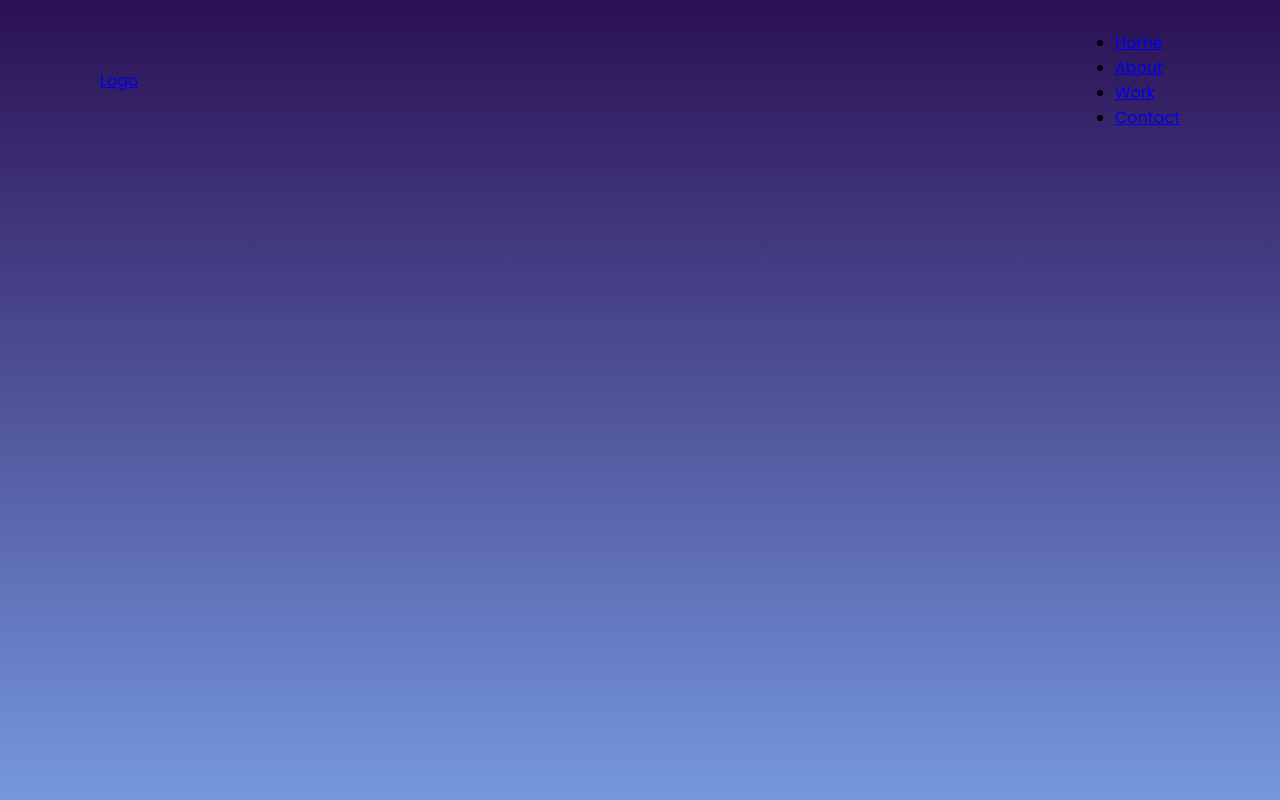
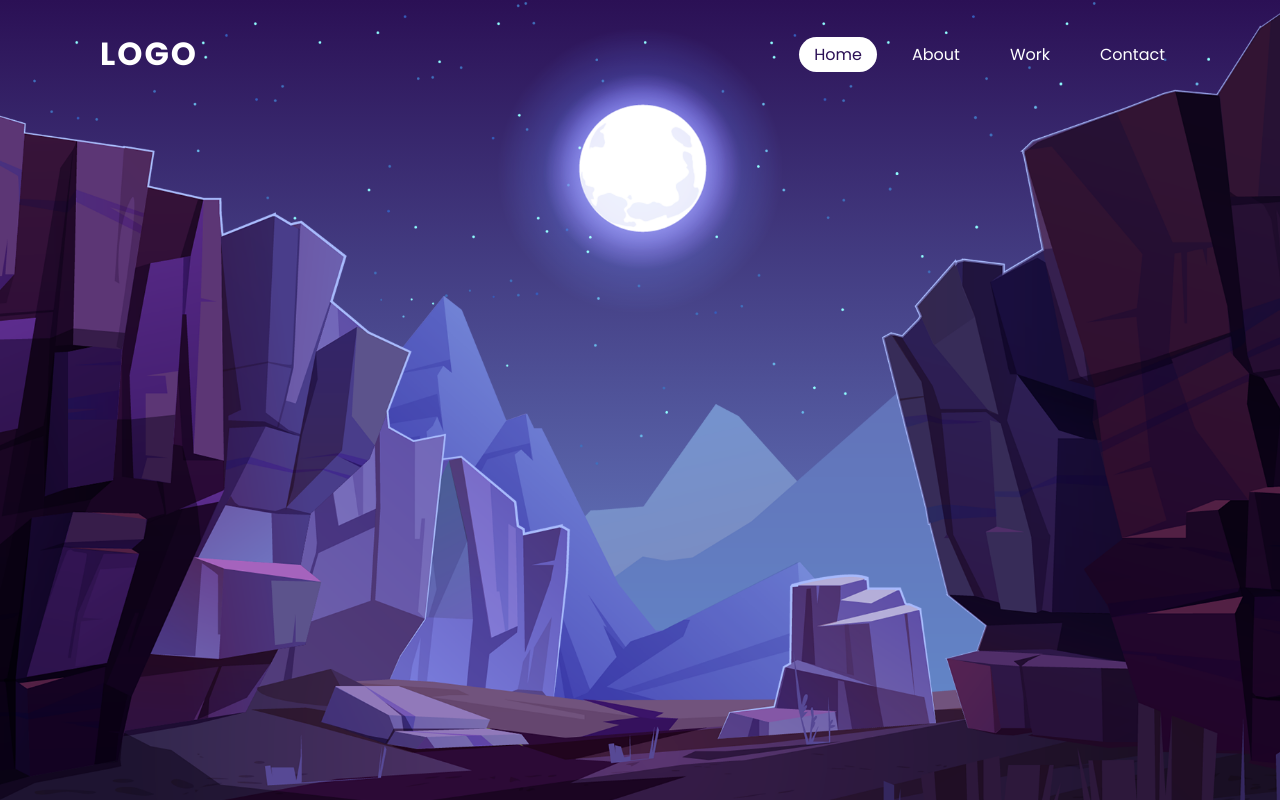
Before and after one commit to SamuelMilla/Parallax-Scrolling-Website-, a plain HTML site: page index.html in a window 1280 px wide. Drawn offline with Linux system fonts and the light colour scheme.

Commit message:
img settings

```diff
--- a/index.html
+++ b/index.html
@@ -8,11 +8,17 @@
         <header>
             <a href="#" class="logo">Logo</a>
             <ul>
-                <li><a href="#">Home</a></li>
+                <li><a href="#" class="active">Home</a></li>
                 <li><a href="#">About</a></li>
                 <li><a href="#">Work</a></li>
                 <li><a href="#">Contact</a></li>
             </ul>
         </header>
+        <section>
+            <img src="images/stars.png" id="stars">
+            <img src="images/moon.png" id="moon">
+            <img src="images/mountains_behind.png" id="mountains_behind">
+            <img src="images/mountains_front.png" id="mountains_front">
+        </section>
     </body>
 </html>
--- a/style.css
+++ b/style.css
@@ -22,3 +22,56 @@ header
         justify-content: space-between;
         align-items: center;
     }
+header .logo
+    {
+        color: #fff;
+        font-weight: 700;
+        text-decoration: none;
+        font-size: 2em;
+        text-transform: uppercase;
+        Letter-spacing: 2px;
+    }
+header ul
+    {
+        display: flex;
+        justify-content: center;
+        align-items: center;
+    }
+header ul li
+    {
+        list-style: none;
+        margin-left: 20px;
+    }
+header ul li a
+    {
+        text-decoration: none;
+        padding: 6px 15px;
+        color: #fff;
+        border-radius: 20px;
+    }
+header ul li a:hover ,
+header ul li a.active
+        {
+            background: #fff;
+            color: #2b1055;
+        }
+section
+    {
+        position: relative;
+        width: 100%;
+        height: 100vh;
+        padding: 100px;
+    }
+section img
+    {
+        position: absolute;
+        top: 0;
+        left: 0;
+        width: 100%;
+        height: 100%;
+        object-fit: cover;
+    }
+section img#moon
+    {
+        mix-blend-mode: screen;
+    }
```
